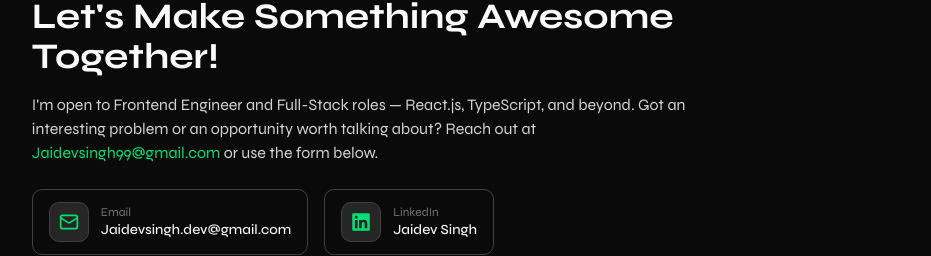
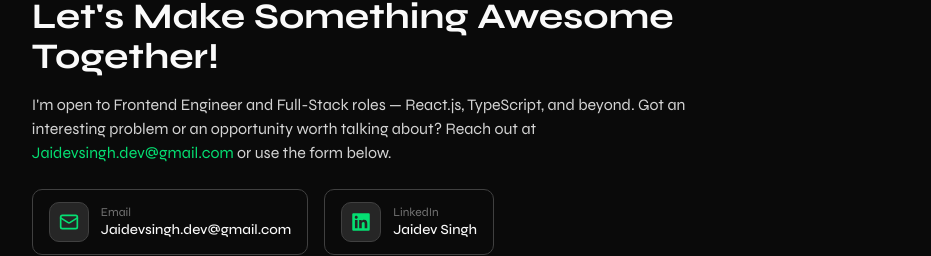
Before and after one commit to Jaidev-Singh-JD/personal-portfolio, a React (Vite) app: page / in a window 1280 px wide. Shown: the part 6203-6459 px from the top of the page, without its empty margins (340-1271 px from the left). Built offline with nearby package versions, Linux system fonts and the light colour scheme.

Commit message:
fix: update email address in Contact component for accuracy

```diff
--- a/src/components/Contact.tsx
+++ b/src/components/Contact.tsx
@@ -133,7 +133,7 @@ export const Contact = () => {
           href='mailto:Jaidevsingh.dev@gmail.com'
           className='text-green-400 hover:underline'
         >
-          Jaidevsingh99@gmail.com
+          Jaidevsingh.dev@gmail.com
         </a>{' '}
         or use the form below.
       </motion.p>
```
